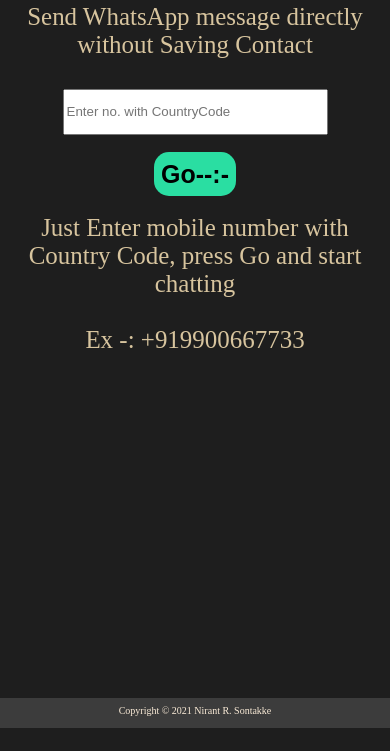
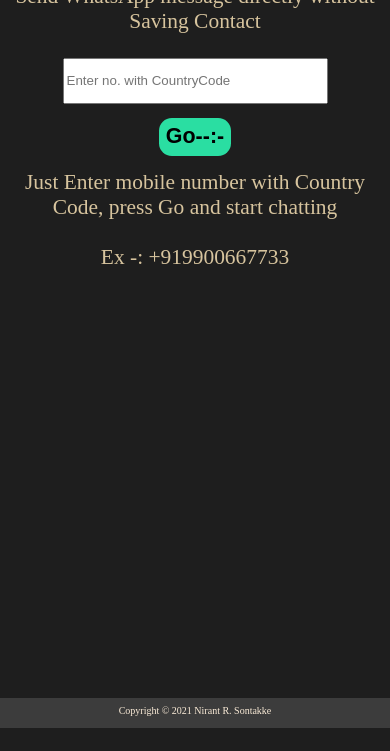
Before and after one commit to NRS08/WhatsApp-Direct, a plain HTML site: page index.html in a window 390 px wide. Shown: the part 116-867 px from the top of the page. Drawn offline with Linux system fonts and the light colour scheme.

Commit message:
Update styles.css

```diff
--- a/styles.css
+++ b/styles.css
@@ -98,6 +98,6 @@ footer p{
 
     html{
 
-         font-size: 78%;
+         font-size: 67%;
     }
 }
```
